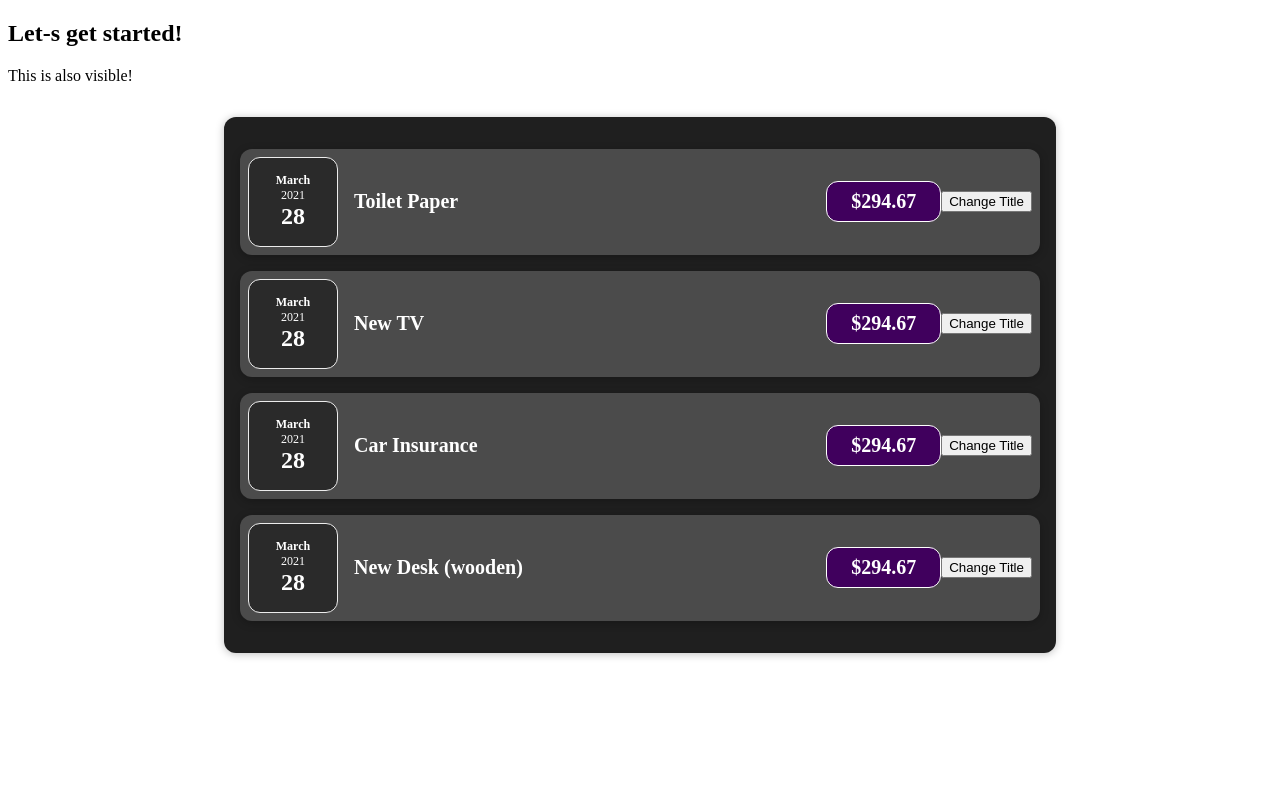
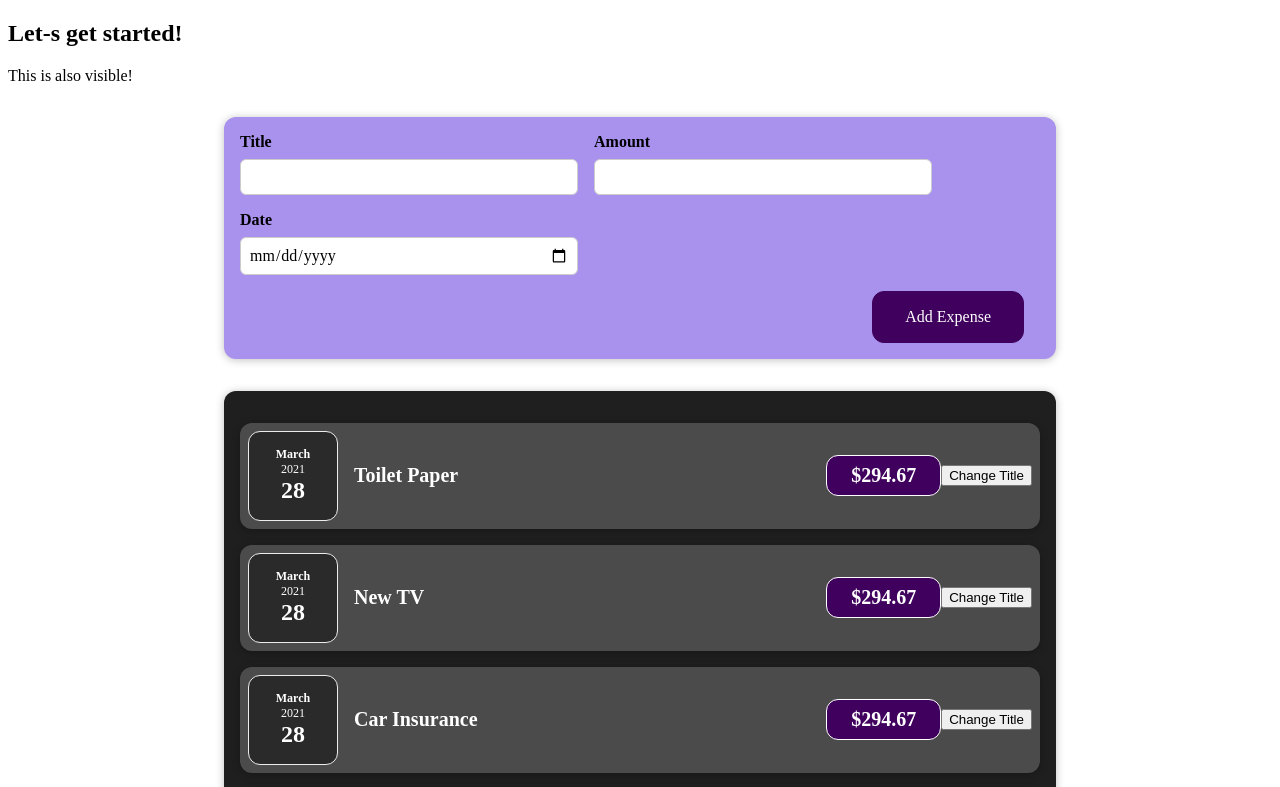
Before and after one commit to 41RDG6BR/The_Complete_Guide, a React (Create React App) app: page / in a window 1280 px wide. Shown: the top 787 px of the page. Built offline with nearby package versions, Linux system fonts and the light colour scheme.

Commit message:
Adding Form Inputs

```diff
--- a/src/App.js
+++ b/src/App.js
@@ -1,4 +1,5 @@
 import Expenses from "./components/Expenses/Expenses";
+import NewExpense from "./components/NewExpense/NewExpense";
 
 const App = () => {
   const expenses = [{
@@ -30,6 +31,7 @@ const App = () => {
     <div>
         <h2> Let-s get started!</h2>
         <p>This is also visible!</p>
+        <NewExpense />
         <Expenses items={expenses}/>
     </div>
   );
--- /dev/null
+++ b/src/components/NewExpense/ExpenseForm.css
@@ -0,0 +1,26 @@
+.new-expense__controls {
+    display: flex;
+    flex-wrap: wrap;
+    gap: 1rem;
+    margin-bottom: 1rem;
+    text-align: left;
+  }
+
+  .new-expense__control label {
+    font-weight: bold;
+    margin-bottom: 0.5rem;
+    display: block;
+  }
+
+  .new-expense__control input {
+    font: inherit;
+    padding: 0.5rem;
+    border-radius: 6px;
+    border: 1px solid #ccc;
+    width: 20rem;
+    max-width: 100%;
+  }
+
+  .new-expense__actions {
+    text-align: right;
+  }
--- /dev/null
+++ b/src/components/NewExpense/ExpenseForm.js
@@ -0,0 +1,27 @@
+import './ExpenseForm.css'
+
+const ExpenseForm = () => {
+    return (
+        <form>
+            <div className="new-expense__controls">
+                <div className="new-expense__control">
+                    <label>Title</label>
+                    <input type="text" />
+                </div>
+                <div className="new-expense__control">
+                    <label>Amount</label>
+                    <input type="number" min="0.01" step="0.01" />
+                </div>
+                <div className="new-expense__control">
+                    <label>Date</label>
+                    <input type="date" min="2019-01-01" max="2022-12-31" />
+                </div>
+            </div>
+            <div className="new-expense__actions">
+                <button type="submit">Add Expense</button>
+            </div>
+        </form>
+    )
+}
+
+export default ExpenseForm;
--- /dev/null
+++ b/src/components/NewExpense/NewExpense.css
@@ -0,0 +1,38 @@
+.new-expense {
+    background-color: #a892ee;
+    padding: 1rem;
+    margin: 2rem auto;
+    width: 50rem;
+    max-width: 95%;
+    border-radius: 12px;
+    text-align: center;
+    box-shadow: 0 1px 8px rgba(0, 0, 0, 0.25);
+  }
+
+  .new-expense button {
+    font: inherit;
+    cursor: pointer;
+    padding: 1rem 2rem;
+    border: 1px solid #40005d;
+    background-color: #40005d;
+    color: white;
+    border-radius: 12px;
+    margin-right: 1rem;
+  }
+
+  .new-expense button:hover,
+  .new-expense button:active {
+    background-color: #510674;
+    border-color: #510674;
+  }
+
+  .new-expense button.alternative {
+    color: #220131;
+    border-color: transparent;
+    background-color: transparent;
+  }
+
+  .new-expense button.alternative:hover,
+  .new-expense button.alternative:active {
+    background-color: #ddb3f8;
+  }
--- /dev/null
+++ b/src/components/NewExpense/NewExpense.js
@@ -0,0 +1,13 @@
+import React from 'react';
+import ExpenseForm from './ExpenseForm';
+import './NewExpense.css';
+
+const NewExpense = () => {
+    return(
+        <div className="new-expense">
+            <ExpenseForm />
+        </div>
+    )
+}
+
+export default NewExpense;
```
